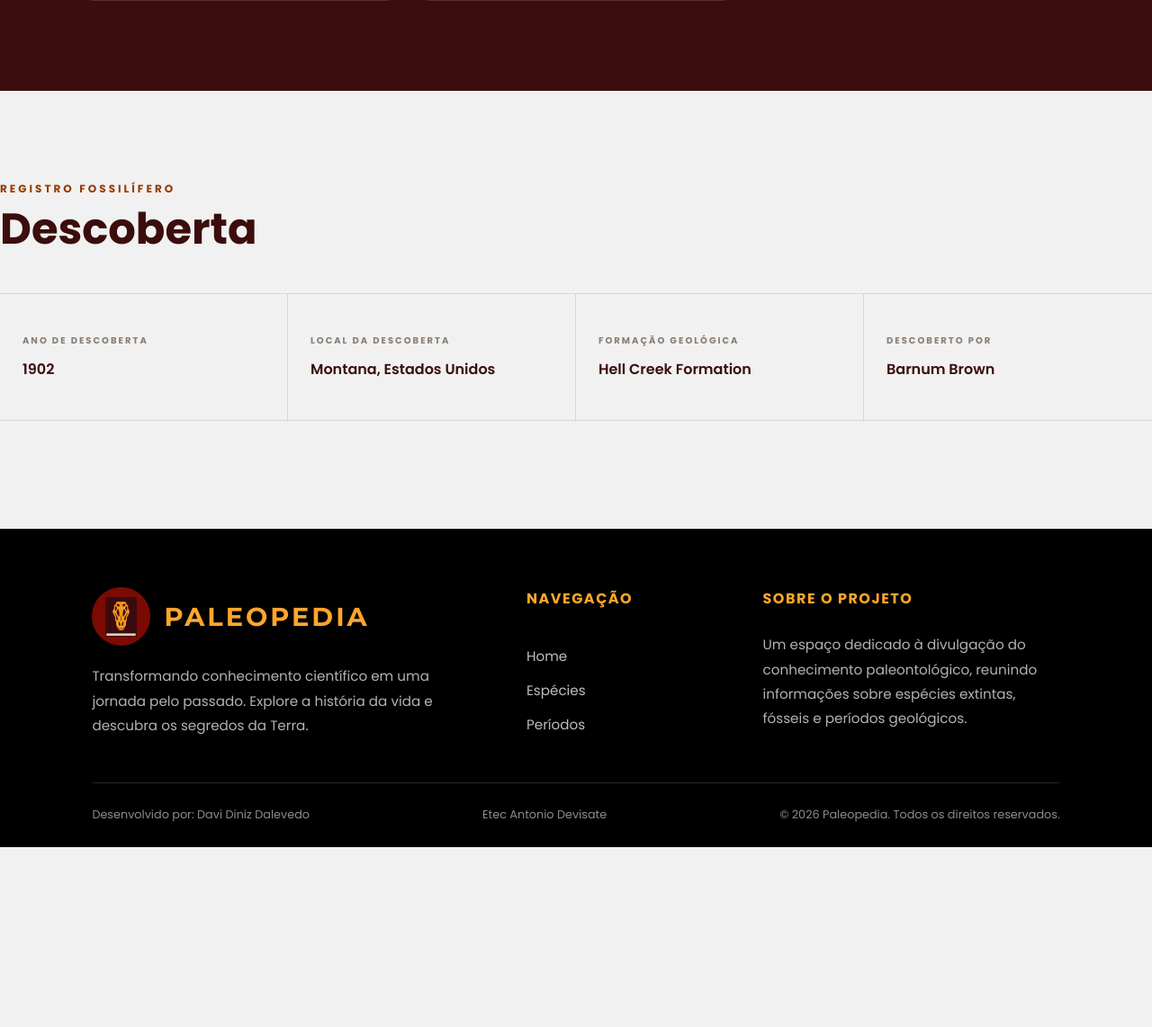
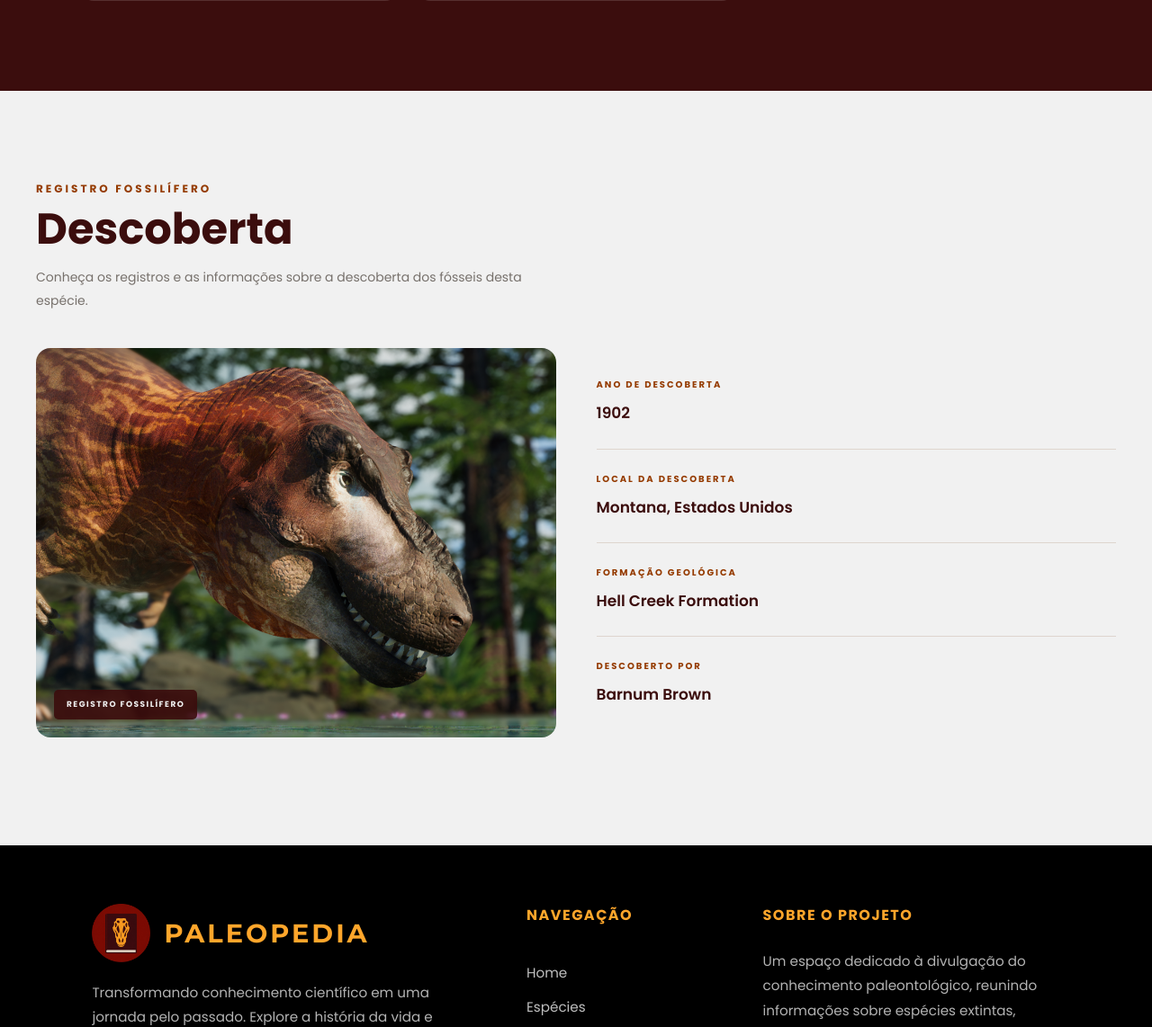
Before and after one commit to DinizDDD/PaleoPedia, a PHP site: page /index.php?page=species_info&slug=tyrannosaurus-rex in a window 1280 px wide. Shown: the part 5358-6500 px from the top of the page at 90% size. Before the commit the page ends 6300 px from the top, so only its background shows below. Run offline with PHP 8.4, Linux system fonts and the light colour scheme; data comes from the database, SQL or seed files in the repository.

Commit message:
Update in discovery design in specie_info.php

```diff
--- a/assets/css/specie_info.css
+++ b/assets/css/specie_info.css
@@ -701,36 +701,97 @@
     gap: 14px;
 }
 
-/* DESCOBERTA */
+/*  DESCOBERTA */
 
 .species-discovery-section {
-    padding-top: 100px;
-    padding-bottom: 120px;
+    width: min(1200px, calc(100% - 60px));
+    margin: 0 auto;
+    padding: 100px 0 120px;
+}
+
+.species-discovery-section .species-section-title {
+    margin-bottom: 40px;
+}
+
+.species-discovery-section .species-section-title p {
+    max-width: 600px;
+    margin: 15px 0 0;
+    color: #77716c;
+    font-family: var(--font-primary);
+    font-size: 14px;
+    line-height: 1.8;
 }
 
 .discovery-grid {
     display: grid;
-    grid-template-columns: repeat(4, 1fr);
-    border-top: 1px solid #ded5ce;
+    grid-template-columns: 1fr 1fr;
+    align-items: stretch;
+    gap: 45px;
+}
+
+.discovery-image {
+    position: relative;
+    min-width: 0;
+    min-height: 430px;
+    overflow: hidden;
+    border-radius: 16px;
+    background: #e5ded8;
+}
+
+.discovery-image img {
+    display: block;
+    width: 100%;
+    height: 100%;
+    min-height: 430px;
+    object-fit: cover;
+    transition: transform 0.5s ease;
+}
+
+.discovery-image:hover img {
+    transform: scale(1.035);
+}
+
+.discovery-image-caption {
+    position: absolute;
+    left: 20px;
+    bottom: 20px;
+    padding: 10px 14px;
+    border-radius: 5px;
+    background: rgba(59, 13, 13, 0.9);
+    color: var(--Branco);
+    font-family: var(--font-primary);
+    font-size: 9px;
+    font-weight: 700;
+    letter-spacing: 1.5px;
+}
+
+.discovery-information {
+    display: flex;
+    flex-direction: column;
+    justify-content: center;
+    min-width: 0;
+    padding: 10px 0;
+}
+
+.discovery-item {
+    display: flex;
+    flex-direction: column;
+    gap: 10px;
+    padding: 25px 0;
     border-bottom: 1px solid #ded5ce;
 }
 
-.discovery-item {
-    min-height: 140px;
-    padding: 30px 25px;
-    border-right: 1px solid #ded5ce;
-    display: flex;
-    flex-direction: column;
-    justify-content: center;
+.discovery-item:first-child {
+    padding-top: 0;
 }
 
 .discovery-item:last-child {
-    border-right: none;
+    padding-bottom: 0;
+    border-bottom: none;
 }
 
 .discovery-item span {
-    margin-bottom: 12px;
-    color: #8a7d73;
+    color: var(--Marrom-Claro);
     font-family: var(--font-primary);
     font-size: 10px;
     font-weight: 700;
@@ -740,11 +801,11 @@
 .discovery-item strong {
     color: var(--Marrom-Escuro);
     font-family: var(--font-primary);
-    font-size: 16px;
+    font-size: 17px;
     font-weight: 600;
-    line-height: 1.5;
+    line-height: 1.6;
+    overflow-wrap: anywhere;
 }
-
 
 /* VAZIA */
 
@@ -1006,6 +1067,37 @@
     .related-species-content {
         padding: 18px;
     }
+
+    .species-discovery-section {
+        width: calc(100% - 40px);
+        padding: 75px 0;
+    }
+
+    .discovery-grid {
+        grid-template-columns: 1fr;
+        gap: 25px;
+    }
+
+    .discovery-image {
+        min-height: 300px;
+        height: 300px;
+    }
+
+    .discovery-image img {
+        min-height: 300px;
+    }
+
+    .discovery-information {
+        padding: 5px 0;
+    }
+
+    .discovery-item {
+        padding: 20px 0;
+    }
+
+    .discovery-item strong {
+        font-size: 15px;
+    }
 }
 
 
--- a/pages/specie_info.php
+++ b/pages/specie_info.php
@@ -31,7 +31,12 @@ $stmt = $conn->prepare("
         COALESCE(
             curiosities_file._path,
             principal_file._path
-        ) AS curiosities_image_path
+        ) AS curiosities_image_path,
+
+        COALESCE(
+            discovery_file._path,
+            principal_file._path
+        ) AS discovery_image_path
 
     FROM species
 
@@ -68,6 +73,13 @@ $stmt = $conn->prepare("
 
     LEFT JOIN images AS curiosities_file
         ON curiosities_file.id = curiosities_relation.image_id
+
+    LEFT JOIN species_images AS discovery_relation
+        ON discovery_relation.species_id = species.id
+        AND discovery_relation.purpose = 'discovery'
+
+    LEFT JOIN images AS discovery_file
+        ON discovery_file.id = discovery_relation.image_id
 
     WHERE species.slug = :slug
     LIMIT 1
@@ -592,6 +604,7 @@ $relatedSpecies = array_values(array_filter(
     </section>
 
     <!-- ESPECIES RELACIONADAS -->
+
     <section class="species-dark-section species-related-section">
         <div class="species-dark-content">
             <div class="species-section-title species-section-title-dark">
@@ -647,12 +660,30 @@ $relatedSpecies = array_values(array_filter(
         <div class="species-section-title">
             <span>REGISTRO FOSSILÍFERO</span>
             <h2>Descoberta</h2>
+            <p>
+                Conheça os registros e as informações sobre a descoberta
+                dos fósseis desta espécie.
+            </p>
         </div>
 
         <div class="discovery-grid">
+            <div class="discovery-image">
+                <?php if (!empty($species['discovery_image_path'])) { ?>
+                    <img
+                        src="<?= formatValue($species['discovery_image_path']); ?>"
+                        alt="Registro fóssil de <?= formatValue($species['name']); ?>"
+                        loading="lazy"
+                    >
+                <?php } ?>
+
+                <span class="discovery-image-caption">
+                    REGISTRO FOSSILÍFERO
+                </span>
+            </div>
+
+            <div class="discovery-information">
                 <div class="discovery-item">
                     <span>ANO DE DESCOBERTA</span>
-
                     <strong>
                         <?= formatValue($species['discovery_year']); ?>
                     </strong>
@@ -660,7 +691,6 @@ $relatedSpecies = array_values(array_filter(
 
                 <div class="discovery-item">
                     <span>LOCAL DA DESCOBERTA</span>
-
                     <strong>
                         <?= formatValue($species['discovery_local']); ?>
                     </strong>
@@ -668,7 +698,6 @@ $relatedSpecies = array_values(array_filter(
 
                 <div class="discovery-item">
                     <span>FORMAÇÃO GEOLÓGICA</span>
-
                     <strong>
                         <?= formatValue($species['formation']); ?>
                     </strong>
@@ -676,11 +705,11 @@ $relatedSpecies = array_values(array_filter(
 
                 <div class="discovery-item">
                     <span>DESCOBERTO POR</span>
-
                     <strong>
                         <?= formatValue($species['discovered_by']); ?>
                     </strong>
                 </div>
             </div>
+        </div>
     </section>
 </main>
```
Lines whose indentation alone changed are shown as unchanged.
